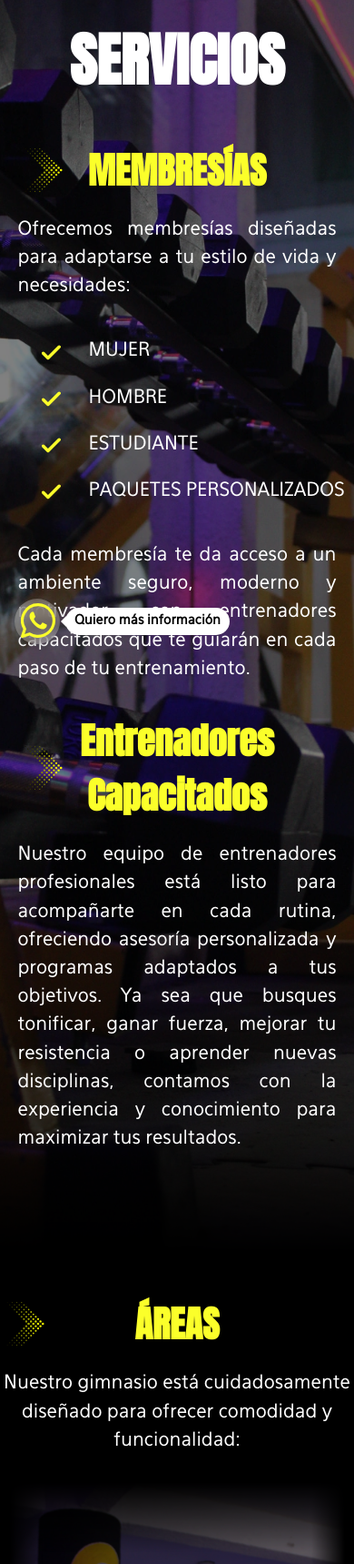
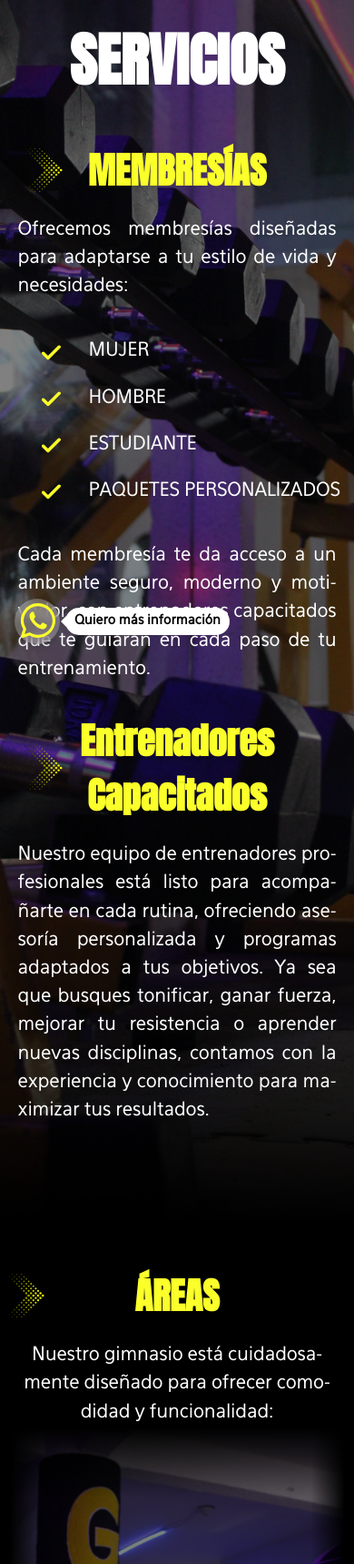
Before and after one commit to Tata-fck/gym-atenas-proyecto, a PHP site: page /gym-atenas-proyecto/public/gym-atenas/servicios.php in a window 390 px wide. Shown: the part 120-1839 px from the top of the page at 91% size. Run offline with PHP 8.4, Linux system fonts and the light colour scheme.

Commit message:
ultimos cambios_3

```diff
--- a/public/gym-atenas/css/servicios.css
+++ b/public/gym-atenas/css/servicios.css
@@ -330,6 +330,21 @@
     .contenedor-2 .areas{
       width: 95%;
     }
+
+    .contenedor-2 p{
+        /* Limita el ancho para crear espacio a los lados */
+        width: 90%;
+        /* Centra el párrafo */
+        margin: 0 auto;
+        /* Asegura que el texto use la justificación mejorada */
+        text-align: center;
+        hyphens: auto;
+        -webkit-hyphens: auto;
+        -ms-hyphens: auto;
+        -webkit-hyphenate-limit-lines: 2;
+        letter-spacing: -0.01em;
+    }
+
     .contenedor-4 p,
     .contenedor-4 .contenedor-4_1{
       width: 90%;
@@ -341,10 +356,25 @@
       margin: 0 auto 50px;
     }
 
-    .texto p,
-    .texto ul,
-    .contenedor-2 p,
+.texto p,
+.texto ul {
+    width: 100%; /* Ocupa el 100% de su contenedor centrado (90% de la pantalla) */
+
+    text-align: justify;
+    hyphens: auto;
+    -webkit-hyphens: auto;
+    -ms-hyphens: auto;
+    -webkit-hyphenate-limit-lines: 2;
+    letter-spacing: -0.01em;
+}
+
     .contenedor-4 p{
-      width: 100%;
+        text-align: center; /* Centrar el texto en sí */
+        hyphens: auto; /* Desactivar guiones en esta línea corta */
+        -webkit-hyphens: auto;
+        -ms-hyphens: auto;
+          -webkit-hyphenate-limit-lines: 2;
+        /* Opcional: El ajuste de letter-spacing que probamos antes */
+        letter-spacing: -0.01em;
     }
 }
--- a/public/gym-atenas/elementos/header.html
+++ b/public/gym-atenas/elementos/header.html
@@ -18,7 +18,7 @@
                 <a href="nosotros.php">Nosotros</a>
                 <a href="servicios.php">Servicios</a>
                 <a href="suplementos.php">Suplementos & Más</a>
-                <a href="ubicacion.php">Ubicacion & Horario</a>
+                <a href="ubicacion.php">Ubicación & Horario</a>
             </div>
         </nav>
     </div>
--- a/public/gym-atenas/servicios.php
+++ b/public/gym-atenas/servicios.php
@@ -64,7 +64,7 @@ include(SHARED_PATH . "/elementos/head-vcard/head.php");
                 <h3>regaderas limpias y equipadas</h3>
                 <h3>estacionamiento propio</h3>
                 <h3>wi-fi gratis</h3>
-                <h3>exhibidor de complementos</h3>
+                <h3>exhibidor de suplementos</h3>
             </div>
             <p>Asegurando que cada visita sea práctica y enfocada en tu bienestar.</p>
             <div class="separador"></div>
--- a/public/gym-atenas/ubicacion.php
+++ b/public/gym-atenas/ubicacion.php
@@ -19,7 +19,7 @@ include(SHARED_PATH . "/elementos/head-vcard/head.php");
                 <h1>UBICACIÓN & HORARIO</h1>
             </div>
             <div class="seccion-texto-1">
-                <p><span></span>C. Gitana, La Nopalera, Tláhuac, 13220 Ciudad de México, CDMX.</p>
+                <p><span></span>Calle Gitana 49 B, La Nopalera, Tláhuac, 13220 Ciudad de México, CDMX.</p>
             </div>
            <iframe src="https://www.google.com/maps/embed?pb=!1m18!1m12!1m3!1d407.40612931590596!2d-99.05336776653843!3d19.30054096601656!2m3!1f0!2f0!3f0!3m2!1i1024!2i768!4f13.1!3m3!1m2!1s0x85ce0366308a955b%3A0x86fd03da3851d73c!2sATENAS%20INDUSTRIA%20GYM!5e0!3m2!1ses!2smx!4v1758947266347!5m2!1ses!2smx" width="100%" height="500" style="border:0;" allowfullscreen="" loading="lazy" referrerpolicy="no-referrer-when-downgrade"></iframe>
             <div class="seccion-contenido">
```
Also changed, not shown: public/gym-atenas/css/nosotros.css (+20 -1 lines).
